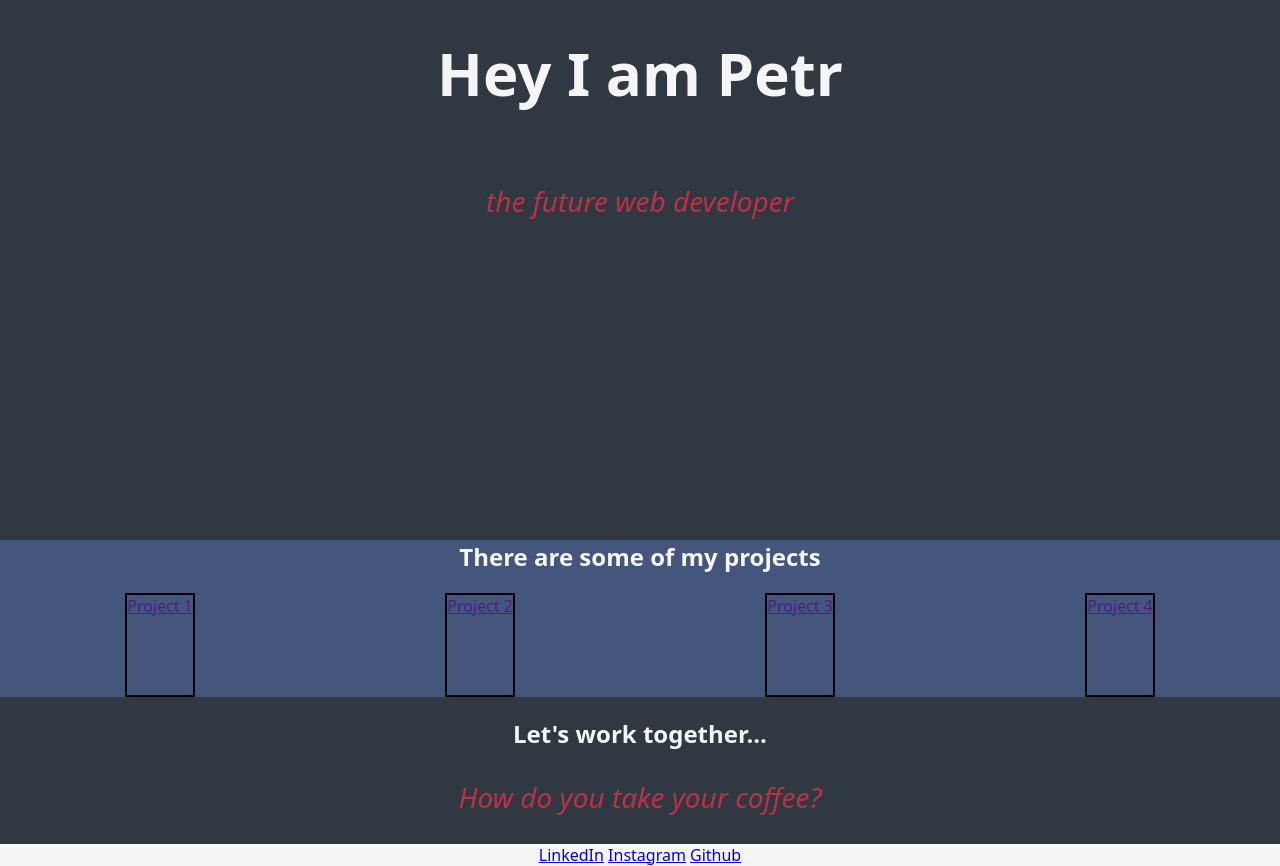
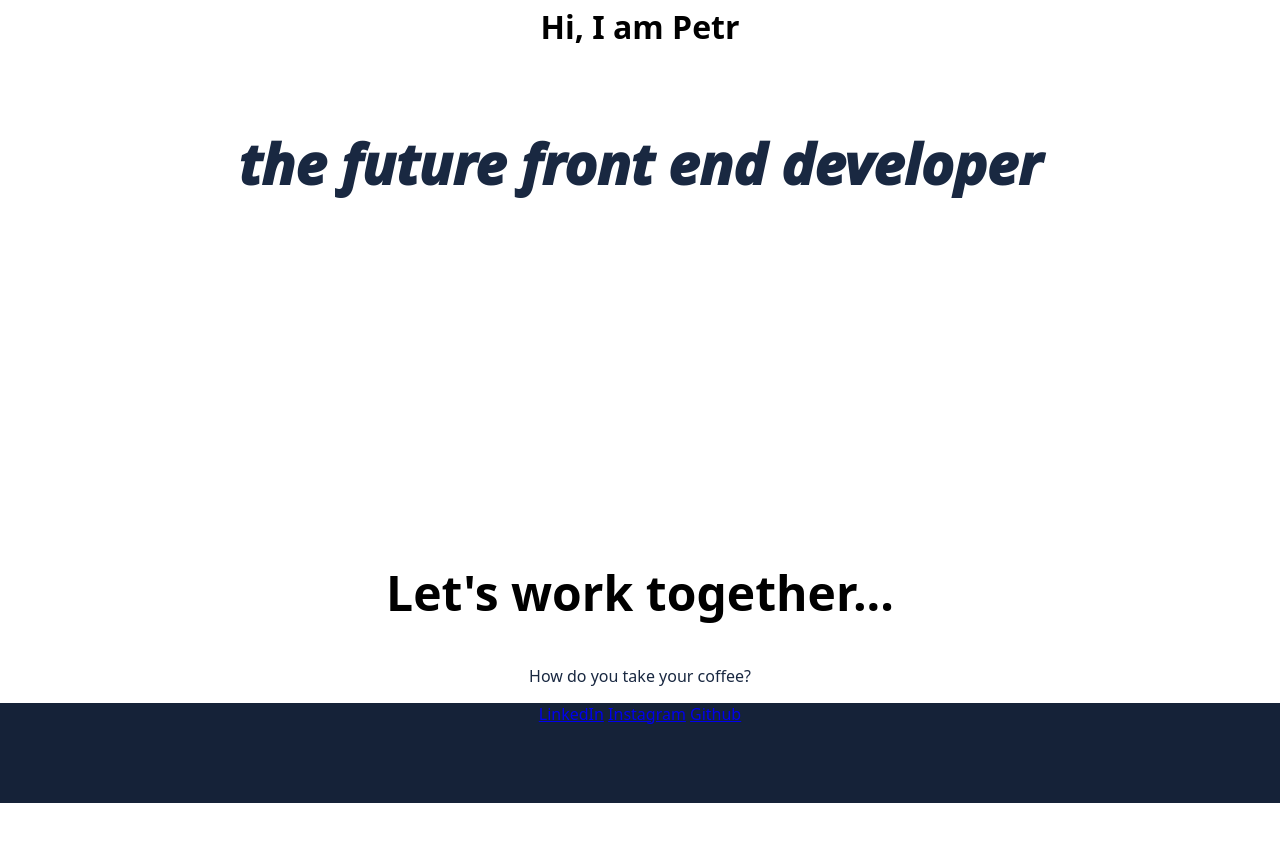
Before and after one commit to PetrValenta92/Personal_Page, a plain HTML site: page index.html in a window 1280 px wide. Shown: the part 280-1146 px from the top of the page. After the commit the page ends 1083 px from the top, so only its background shows below. Drawn offline with Linux system fonts and the light colour scheme.

Commit message:
color change

```diff
--- a/css/styles.css
+++ b/css/styles.css
@@ -1,24 +1,30 @@
+html {
+  scroll-behavior: smooth;
+}
+
 body {
   margin: 0;
-  background-color: #303841;;
+  background-color: #ffffff;;
   font-family: system-ui;
-  color: #f5f5f5;
+  color: #000000;
 }
 
 h1 {
-  font-size: 3.75em;
+  font-size: 2em;
+  font-weight: 600;
+}
+
+h2 {
+  font-size: 3em;
   font-weight: 600;
 }
 
 p {
-  color: #be3144;
-  font-size: 1.75em;
-  font-weight: 100;
-  font-style: italic;
+  color: #192841;
 }
 
 #navbar {
-  background-color: #be3144;;
+  background-color: #152238;;
   position: fixed;
   top: 0;
   left: 0;
@@ -27,6 +33,7 @@ p {
   text-align: right;
   padding-top: 20px;
 }
+
 
 #navbar a {
   color: #f5f5f5;
@@ -37,12 +44,12 @@ p {
 }
 
 #navbar a:hover {
-  background-color: rgb(82, 85, 126);
-  color: rgb(255, 255, 255);
+  background-color:	#23395d;
+  color: #f5f5f5;
 }
 
 #welcome-section {
-  color: whitesmoke;
+  color: 	(64,64,64);
   padding-top: 0;
   display: flex;
   flex-direction: column;
@@ -52,20 +59,10 @@ p {
   text-align: center;
 }
 
-#projects-section {
-  text-align: center;
-  background-color: #45567d;;
-}
-
-#projects {
-  display: flex;
-  justify-content: space-around;
-  flex-wrap: wrap;
-}
-
-.project-tile {
-  height: 100px;
-  border: 2px solid #000;
+#welcome-section p {
+  font-size: 3.5em;
+  font-weight: 1000;
+  font-style: italic;
 }
 
 #contacts {
@@ -79,5 +76,9 @@ p {
 }
 
 .links {
-  background-color: whitesmoke;
+  background-color: #152238;;
+  left: 0;
+  width: 100%;
+  height: 100px;
+  text-align: center;
 }
--- a/index.html
+++ b/index.html
@@ -12,26 +12,17 @@
     <header id="header">
         <nav id="navbar">
             <div class="container">
-                <a href="#welcome-section">About</a>
-                <a href="#projects">Work</a>
-                <a href="#contacts">Contacts</a>
+                <a href="">About</a>
+                <a href="">Blog</a>
+                <a href="">Portfolio</a>
             </div>
         </nav>
-        <div id="welcome-section">
-                <h1>Hey I am Petr</h1>
-                <p>the future web developer</p>
-        </div>
     </header>
 
     <main id="projects-section">
-        <div id="headline">
-            <h2>There are some of my projects</h2>
-        </div>
-        <div id="projects">
-            <div class="project-tile"><a href=""><img src="" alt="">Project 1</a></div>
-            <div class="project-tile"><a href=""><img src="" alt="">Project 2</a></div>
-            <div class="project-tile"><a href=""><img src="" alt="">Project 3</a></div>
-            <div class="project-tile"><a href=""><img src="" alt="">Project 4</a></div>
+        <div id="welcome-section">
+            <h1>Hi, I am Petr</h1>
+            <p>the future front end developer</p>
         </div>
     </main>
     <footer>
```
